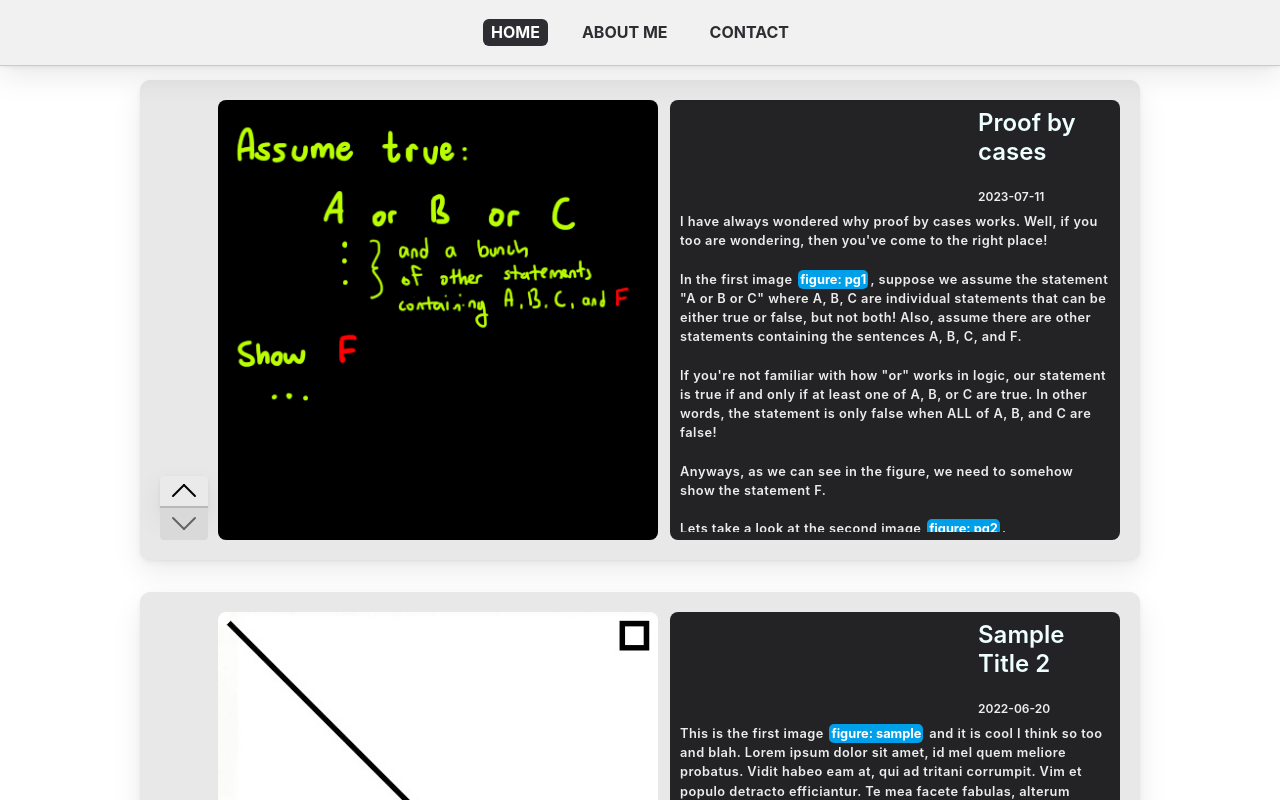
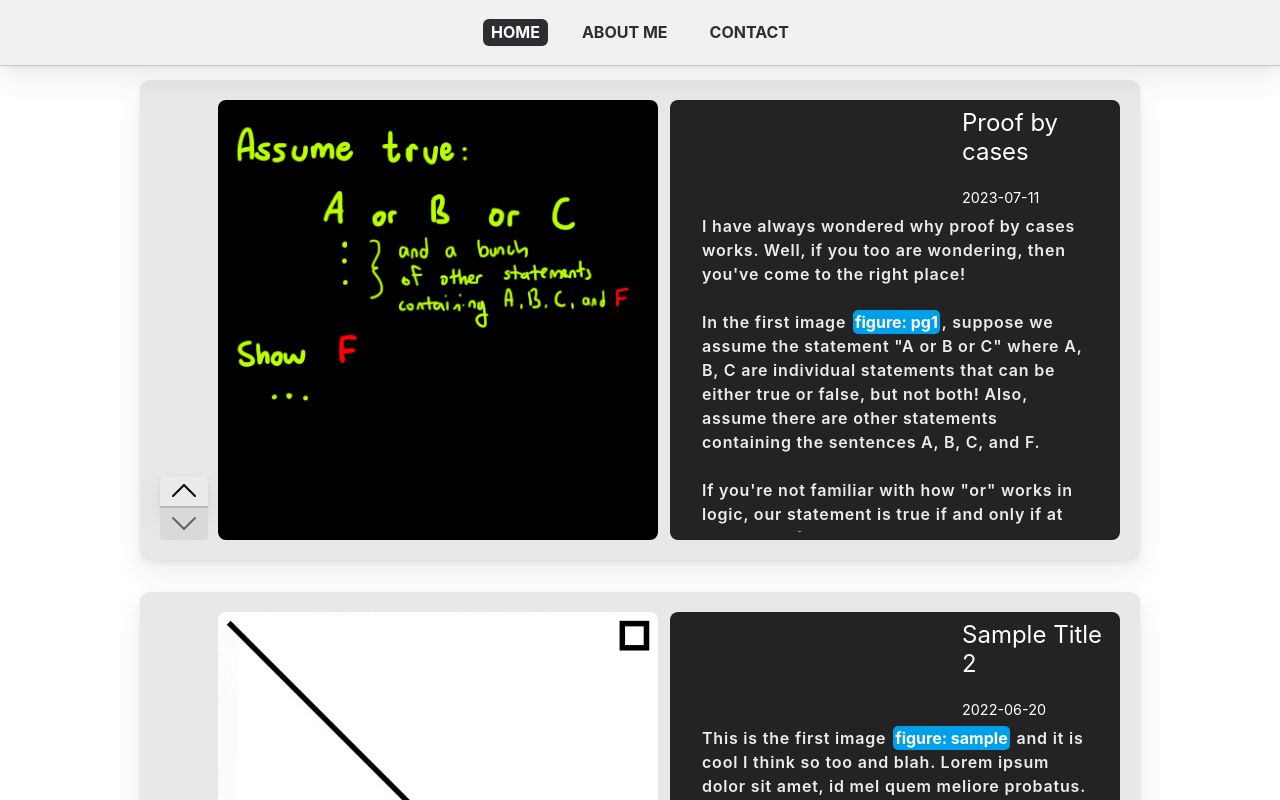
Before and after one commit to aaronmerino/personal-website, a Next.js app: page / in a window 1280 px wide. Shown: the top 800 px of the page. Built offline with nearby package versions, Linux system fonts and the light colour scheme.

Commit message:
changes to font sizes for posts

```diff
--- a/app/components/post.module.css
+++ b/app/components/post.module.css
@@ -46,7 +46,7 @@
 
     width: 20rem;
     max-width: 70rem;
-    padding: 0.5rem 0rem;
+    padding: 0.5rem 1rem;
     gap: 0.5rem;
     border-radius: 8px;
     background: #232326;
@@ -114,30 +114,30 @@
   margin: 0 0 0 0;
   width: 8.875rem;
   height: 5rem;
-  color: #eefffe;
+  color: #ffffff;
   font-size: 1.5rem;
   font-family: var(--font-inter);
-  font-weight: 600;
+  font-weight: 400;
 }
 
 .description .header .date{
-  color: #ececec;
-  font-size: 0.75rem;
+  color: #ffffff;
+  font-size: 0.90rem;
   font-family: var(--font-inter);
-  font-weight: 600;
+  font-weight: 400;
 }
 
 .description .content {
   overflow-y: scroll;
   overflow-x: hidden;
   color: #ececec;
-  padding: 0 10px 0 10px;
-  font-size: 0.8rem;
+  padding: 0 1rem;
+  font-size: 1rem;
   font-family: var(--font-inter);
   font-style: normal;
   font-weight: 600;
-  line-height: 150.023%;
-  letter-spacing: 0.03rem;
+  line-height: 150%;
+  letter-spacing: 0.05rem;
 }
 
 .description .figureButton {
```
